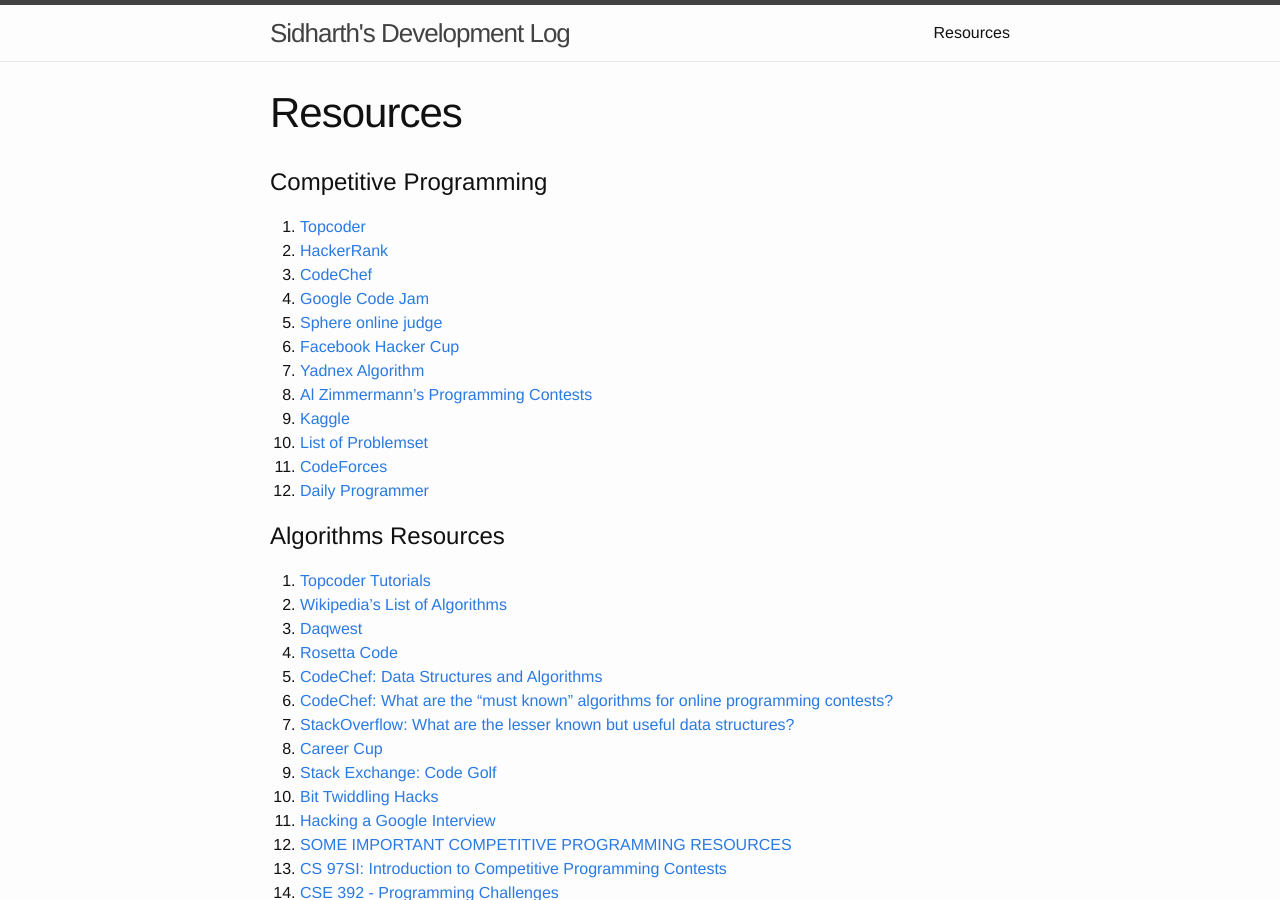
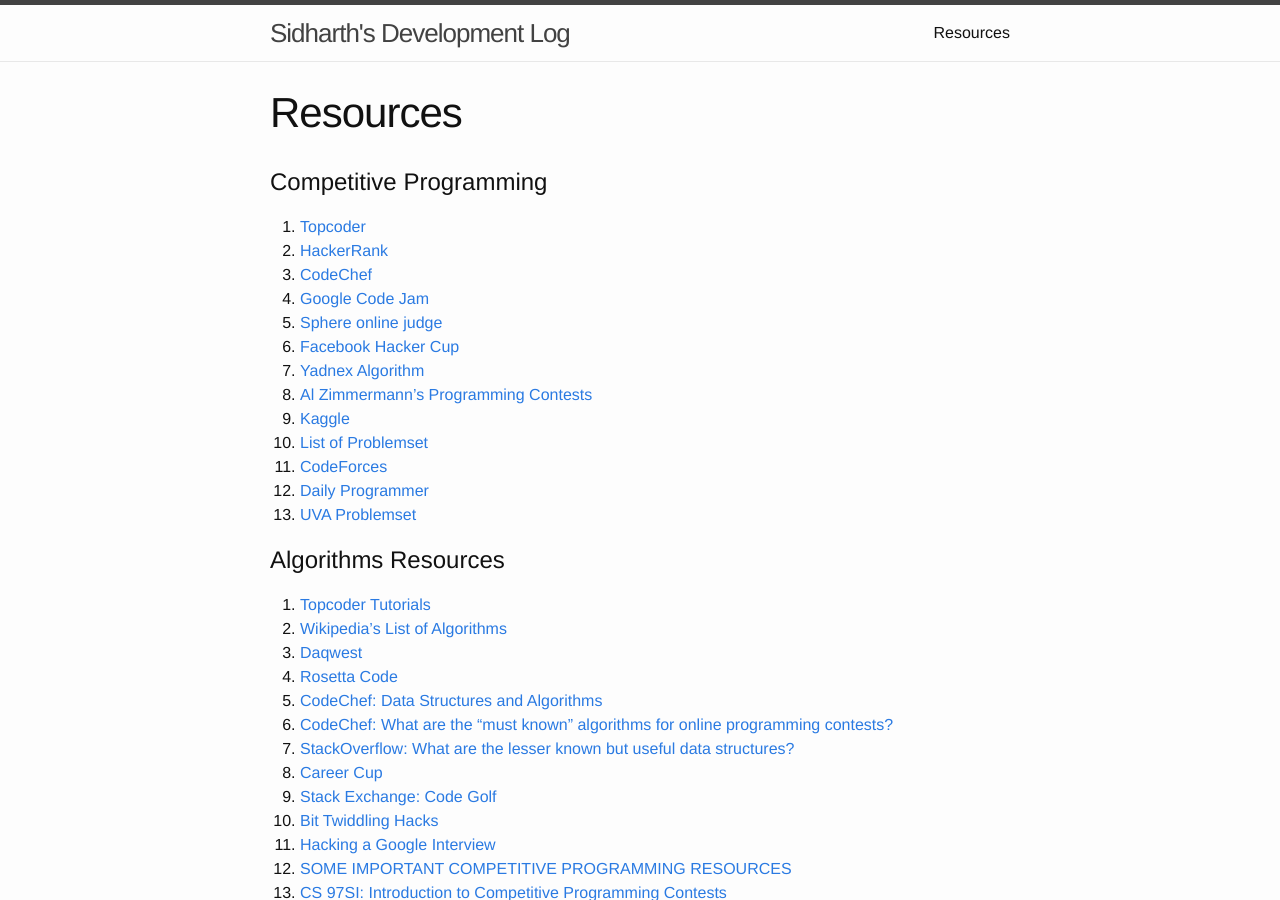
Before and after one commit to sidharthshah/sidharthshah.github.com, a Jekyll site: the page built from resources.md, in a window 1280 px wide and 900 px high. Built offline with Jekyll 4.4.1, drawn with Linux system fonts in a browser that asks for light colours.

Commit message:
added UVA problem set's link

```diff
--- a/resources.md
+++ b/resources.md
@@ -19,6 +19,7 @@
 10. [List of Problemset](http://www.algorithmist.com/index.php/List_of_Problemsets)
 11. [CodeForces](http://codeforces.com/)
 12. [Daily Programmer](http://www.reddit.com/r/dailyprogrammer/)
+13. [UVA Problemset](http://uva.onlinejudge.org/index.php?option=com_onlinejudge&Itemid=8&category=1)
 
 Algorithms Resources
 ====================
```
